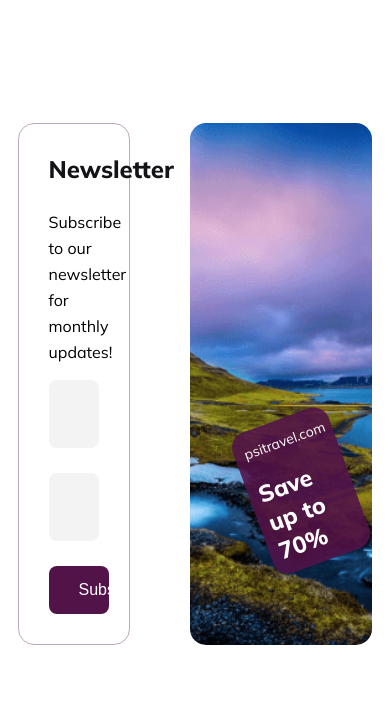
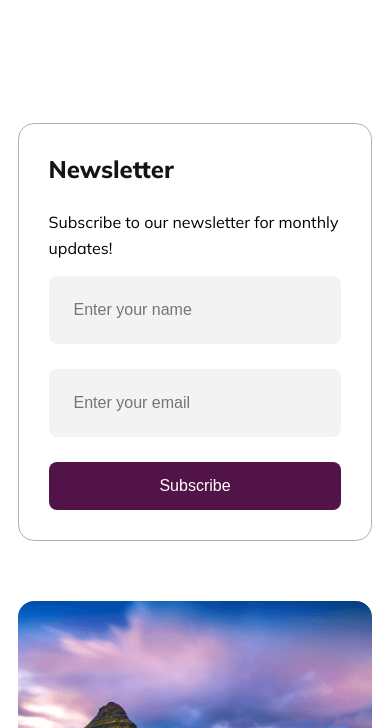
Before and after one commit to KetPsi/B9A2-Hero-Travel-main, a plain HTML site: page index.html in a window 390 px wide. Shown: the part 6470-7198 px from the top of the page. Drawn offline with Linux system fonts and the light colour scheme.

Commit message:
newsletter responsive done

```diff
--- a/styles/media-queries.css
+++ b/styles/media-queries.css
@@ -146,4 +146,23 @@
         font-size: 5vw;
     }
 
+
+    /* NEWSLETTER */
+    .newsletter {
+        flex-direction: column;
+    }
+
+    .newsletter .img-div,
+    .newsletter .form {
+        width: 100%;
+    }
+
+    .newsletter .img-div {
+        position: relative;
+        height: 300px;
+    }
+    .offer-tag {
+        position: absolute;
+        bottom: 50px;
+    }
 }
```
